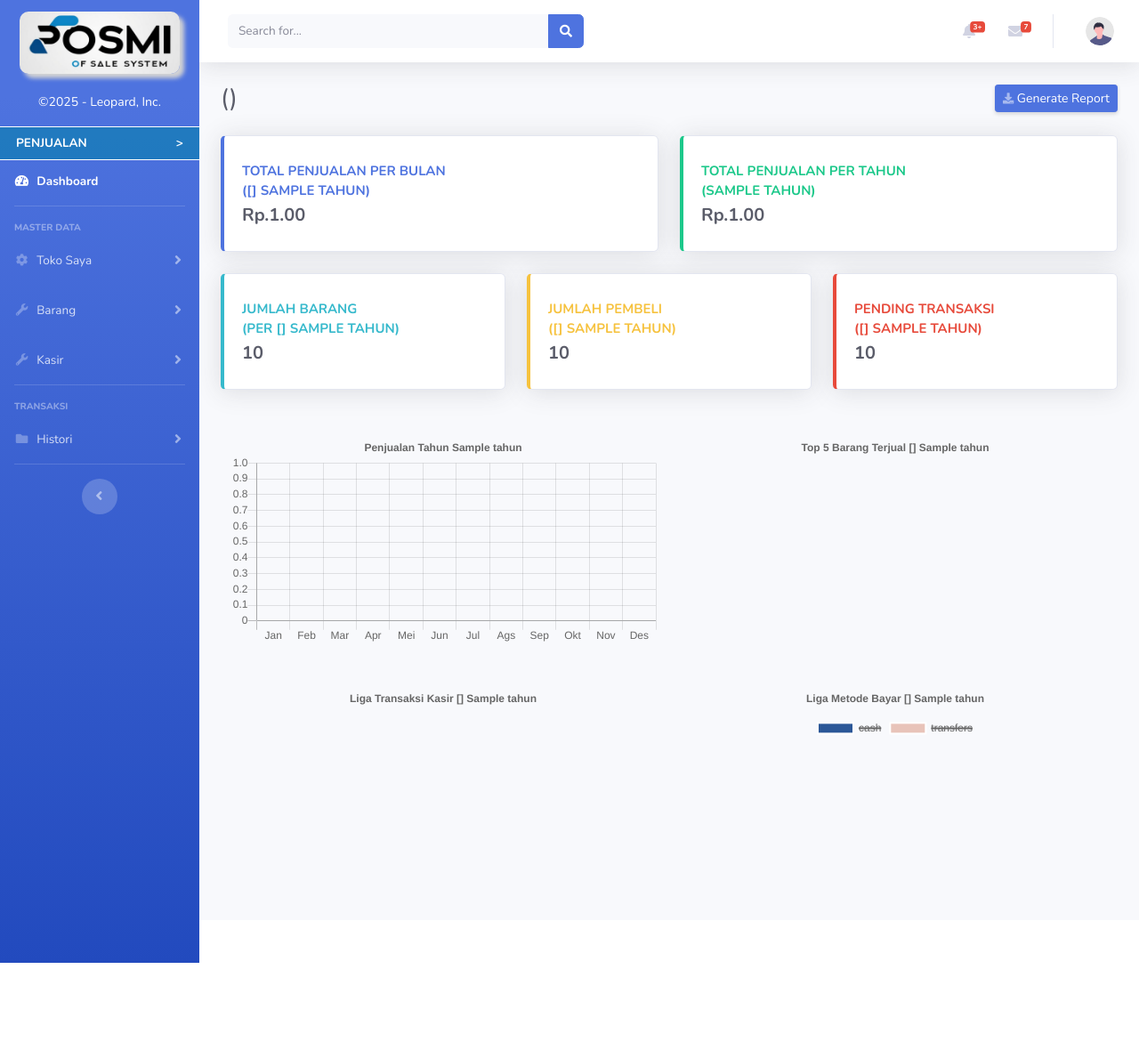
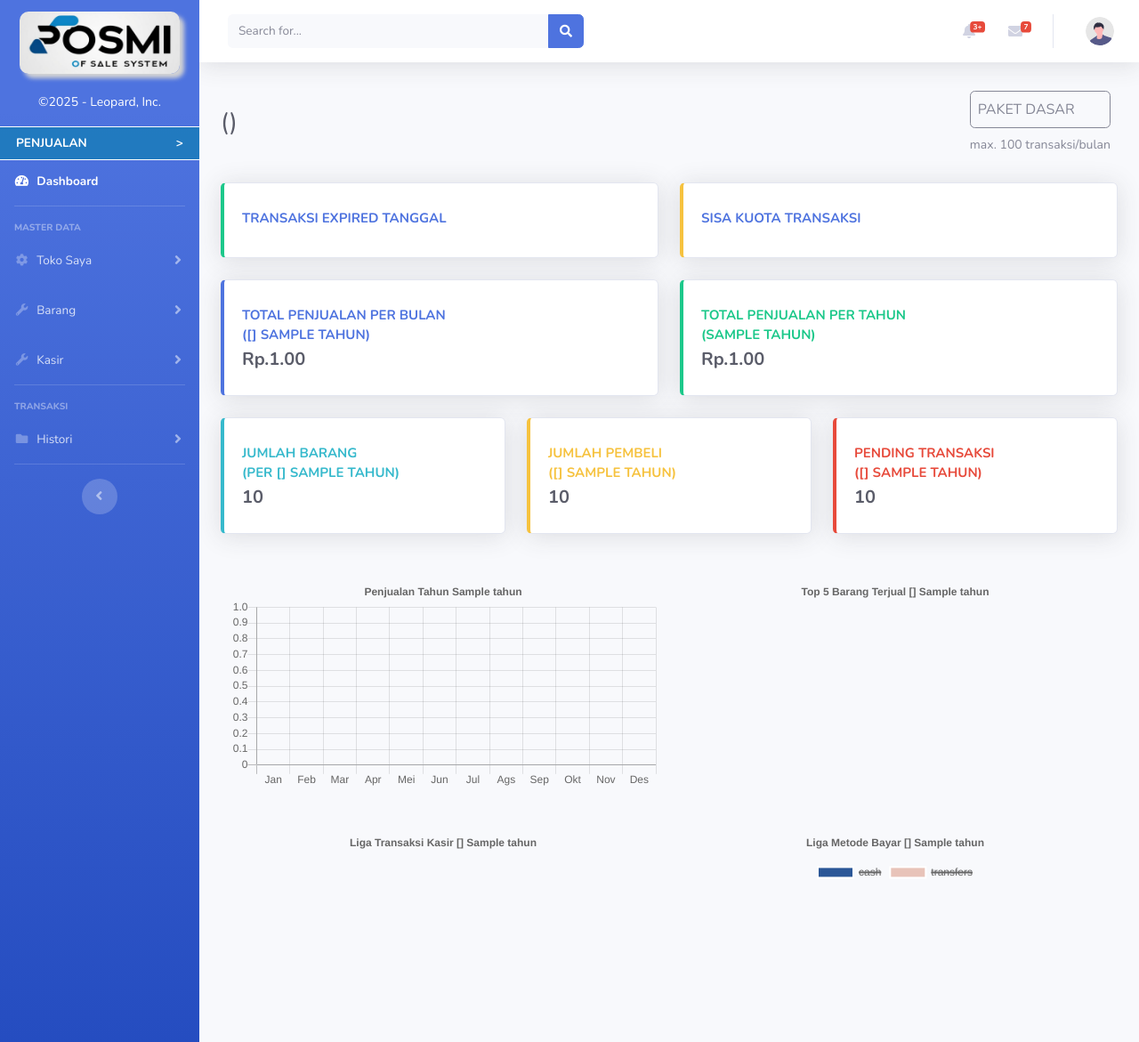
Before and after one commit to leopard1982/posmi, a Django app: template templates/administrator/index.html in a window 1280 px wide. Shown: the top 1171 px of the page at 89% size. Before the commit the page ends 1082 px from the top, so only its background shows below. Run offline with Django 3.2, Linux system fonts and the light colour scheme; the template is opened without the code that fills it: most values are stand-ins (such as "Sample title", 1, 10 or a date in 2020); some libraries are stand-ins or nearby versions.

Commit message:
revisi dashboard admin untuk tipe paket dan informasi expired + sisa kuota

```diff
--- a/templates/administrator/index.html
+++ b/templates/administrator/index.html
@@ -423,13 +423,73 @@
                                 {{user.userprofile.cabang.nama_toko}} (<i>{{user.userprofile.cabang.nama_cabang}}</i>)<br>
                                 <span style="font-size: 15px;font-weight: bold;">{{user.userprofile.cabang.alamat_toko}}</span>
                             </div>
-                            <a href="#" class="d-none d-sm-inline-block btn btn-sm btn-primary shadow-sm"><i
-                                    class="fas fa-download fa-sm text-white-50"></i> Generate Report</a>
+                            <div class="p-2">
+
+                                {% if user.userprofile.cabang.paket%}
+                                    {% if user.userprofile.cabang.paket.nama == "Bisnis Kecil" %}
+                                        <div class="p-2 fs-5 rounded border border-primary text-primary border-2 text-center">
+                                            BISNIS KECIL
+                                        </div>
+                                        <div class="mt-2" style="font-size: 14px;">
+                                            max. {{user.userprofile.cabang.paket.max_transaksi|intcomma}} transaksi/bulan
+                                        </div>
+                                    {% else %}
+                                        <div class="p-2 rounded fs-5 border border-success border-2 text-success text-center">
+                                            BISNIS MEDIUM
+                                        </div>
+                                        <div class="mt-2" style="font-size: 14px;">
+                                            max. {{user.userprofile.cabang.paket.max_transaksi|intcomma}} transaksi/bulan
+                                        </div>
+                                    {% endif %}
+                                {% else %}
+                                    <div class="p-2 rounded border fs-5 border-secondary border-2 fw-bold">
+                                        PAKET DASAR
+                                    </div>
+                                    <div class="mt-2" style="font-size: 14px;">
+                                            max. 100 transaksi/bulan
+                                    </div>
+                                {% endif %}
+                            </div>
                         </div>
 
                         <!-- Content Row -->
                         <div class="row">
-
+                            <div class="col-xl-6 col-md-6 mb-4">
+                                <div class="card border-left-success shadow h-100 py-2">
+                                    <div class="card-body">
+                                        <div class="row no-gutters align-items-center">
+                                            <div class="col mr-2">
+                                                <div class="text-xs font-weight-bold text-primary text-uppercase mb-1" style="font-size: 15px !important;">
+                                                    Transaksi Expired Tanggal</div>
+                                                <div class="h5 mb-0 font-weight-bold text-gray-800">
+                                                    {{user.userprofile.cabang.lisensi_expired|date:"d/M/Y"}}
+                                                </div>
+                                            </div>
+                                            <!-- <div class="col-auto">
+                                                <i class="fas fa-calendar fa-2x text-gray-300"></i>
+                                            </div> -->
+                                        </div>
+                                    </div>
+                                </div>
+                            </div>
+                            <div class="col-xl-6 col-md-6 mb-4">
+                                <div class="card border-left-warning shadow h-100 py-2">
+                                    <div class="card-body">
+                                        <div class="row no-gutters align-items-center">
+                                            <div class="col mr-2">
+                                                <div class="text-xs font-weight-bold text-primary text-uppercase mb-1" style="font-size: 15px !important;">
+                                                    Sisa Kuota Transaksi</div>
+                                                <div class="h5 mb-0 font-weight-bold text-gray-800">
+                                                    {{user.userprofile.cabang.kuota_transaksi|intcomma}}
+                                                </div>
+                                            </div>
+                                            <!-- <div class="col-auto">
+                                                <i class="fas fa-calendar fa-2x text-gray-300"></i>
+                                            </div> -->
+                                        </div>
+                                    </div>
+                                </div>
+                            </div>
                             <!-- Earnings (Monthly) Card Example -->
                             <div class="col-xl-6 col-md-6 mb-4">
                                 <div class="card border-left-primary shadow h-100 py-2">
```
